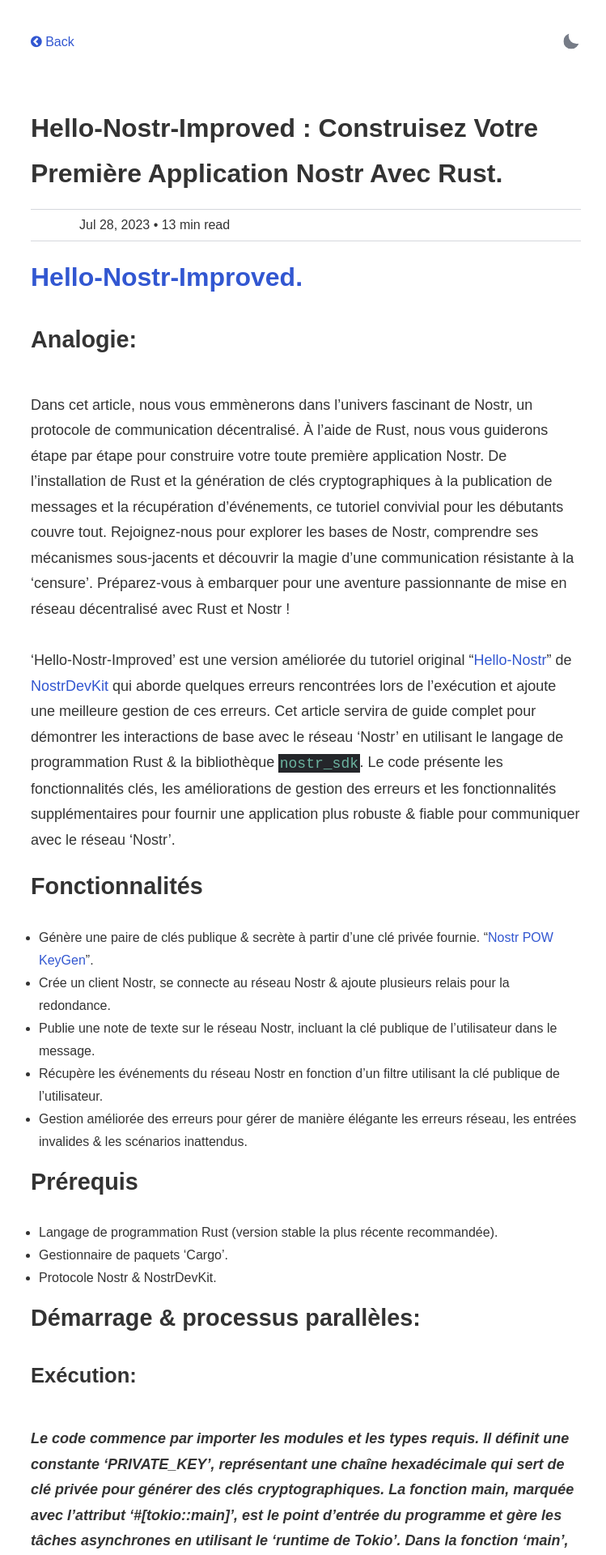
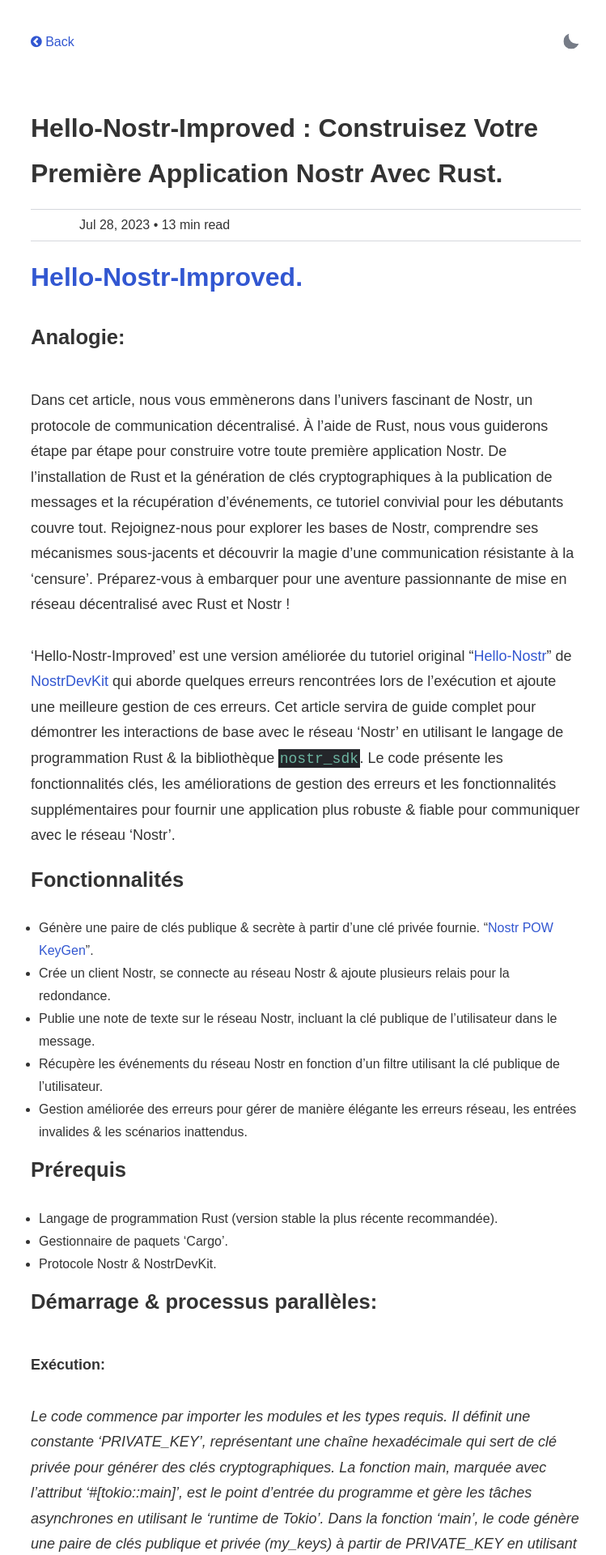
Before and after one commit to aliifam/jdox, a Jekyll site: the page built from _posts/2023-07-28-Hello-Nostr-Improved : Construisez votre première application Nostr avec Rust.md, in a window 1280 px wide. Shown: the top 1920 px of the page at 81% size, without its empty margins (262-1011 px from the left). Built offline with Jekyll 4.4.1, drawn with Linux system fonts in a browser that asks for light colours; some web fonts are replaced.

````diff
--- a/_posts/2023-07-28-Hello-Nostr-Improved : Construisez votre première application Nostr avec Rust.md
+++ b/_posts/2023-07-28-Hello-Nostr-Improved : Construisez votre première application Nostr avec Rust.md
@@ -11,13 +11,13 @@ thumb: /img/thumb/Nostr_Rust.png
 
 <h1><a href="https://github.com/Ferrerkomi/Hello-Nostr-Improved">Hello-Nostr-Improved.</a></h1>
 
-<h2> Analogie: </h2>
+<h3> Analogie: </h3>
 
 Dans cet article, nous vous emmènerons dans l'univers fascinant de Nostr, un protocole de communication décentralisé. À l'aide de Rust, nous vous guiderons étape par étape pour construire votre toute première application Nostr. De l'installation de Rust et la génération de clés cryptographiques à la publication de messages et la récupération d'événements, ce tutoriel convivial pour les débutants couvre tout. Rejoignez-nous pour explorer les bases de Nostr, comprendre ses mécanismes sous-jacents et découvrir la magie d'une communication résistante à la 'censure'. Préparez-vous à embarquer pour une aventure passionnante de mise en réseau décentralisé avec Rust et Nostr !
 
 'Hello-Nostr-Improved' est une version améliorée du tutoriel original "[Hello-Nostr](https://ndkit.com/tutorials/hello-nostr/)" de [NostrDevKit](https://github.com/NostrDevKit/hello-nostr) qui aborde quelques erreurs rencontrées lors de l'exécution et ajoute une meilleure gestion de ces erreurs. Cet article servira de guide complet pour démontrer les interactions de base avec le réseau 'Nostr' en utilisant le langage de programmation Rust & la bibliothèque `nostr_sdk`. Le code présente les fonctionnalités clés, les améliorations de gestion des erreurs et les fonctionnalités supplémentaires pour fournir une application plus robuste & fiable pour communiquer avec le réseau 'Nostr'.
 
-<h2> Fonctionnalités </h2>
+<h3> Fonctionnalités </h3>
 
 - Génère une paire de clés publique & secrète à partir d'une clé privée fournie. "[Nostr POW KeyGen](https://www.nostr.rest/)".
 - Crée un client Nostr, se connecte au réseau Nostr & ajoute plusieurs relais pour la redondance.
@@ -26,21 +26,21 @@ Dans cet article, nous vous emmènerons dans l'univers fascinant de Nostr, un pr
 - Gestion améliorée des erreurs pour gérer de manière élégante les erreurs réseau, les entrées invalides & les scénarios inattendus.
 
 
-<h2> Prérequis </h2>
+<h3> Prérequis </h3>
 
 - Langage de programmation Rust (version stable la plus récente recommandée).
 - Gestionnaire de paquets 'Cargo'.
 - Protocole Nostr & NostrDevKit.
 
 
-<h2> Démarrage & processus parallèles: </h2>
+<h3> Démarrage & processus parallèles: </h3>
 
-<h3> Exécution:</h3>
+**Exécution:**
 
-**_Le code commence par importer les modules et les types requis. Il définit une constante 'PRIVATE_KEY', représentant une chaîne hexadécimale qui sert de clé privée pour générer des clés cryptographiques. La fonction main, marquée avec l'attribut '#[tokio::main]', est le point d'entrée du programme et gère les tâches asynchrones en utilisant le 'runtime de Tokio'. Dans la fonction 'main', le code génère une paire de clés publique et privée (my_keys) à partir de PRIVATE_KEY en utilisant des opérations cryptographiques. Il crée un client Nostr, ajoute deux relais au client et établit une connexion avec le réseau Nostr. Le code prépare un message textuel contenant la clé publique de l'utilisateur et le publie en tant que note sur le réseau Nostr. Après une pause de 1 seconde (pour permettre à l'événement de se propager sur le réseau), le code récupère les événements en utilisant un filtre basé sur la clé publique de l'utilisateur. Les événements récupérés sont affichés à la console, montrant les Event IDs, les clés publiques, les horodatages de création et le contenu des événements._**
+_Le code commence par importer les modules et les types requis. Il définit une constante 'PRIVATE_KEY', représentant une chaîne hexadécimale qui sert de clé privée pour générer des clés cryptographiques. La fonction main, marquée avec l'attribut '#[tokio::main]', est le point d'entrée du programme et gère les tâches asynchrones en utilisant le 'runtime de Tokio'. Dans la fonction 'main', le code génère une paire de clés publique et privée (my_keys) à partir de PRIVATE_KEY en utilisant des opérations cryptographiques. Il crée un client Nostr, ajoute deux relais au client et établit une connexion avec le réseau Nostr. Le code prépare un message textuel contenant la clé publique de l'utilisateur et le publie en tant que note sur le réseau Nostr. Après une pause de 1 seconde (pour permettre à l'événement de se propager sur le réseau), le code récupère les événements en utilisant un filtre basé sur la clé publique de l'utilisateur. Les événements récupérés sont affichés à la console, montrant les Event IDs, les clés publiques, les horodatages de création et le contenu des événements._
 
 
-<h3> Installation de Rust </h3>
+**Installation de Rust**
 
 Si vous avez déjà une installation fonctionnelle du compilateur Rust le plus récent, vous pouvez passer à la section suivante.
 
@@ -79,7 +79,7 @@ Hello, world! ou hello nostr!
 
 **Référez-vous à cette section chaque fois que vous souhaitez exécuter le programme.**
 
-<h2> Générer une paire de clés </h2>
+<h3> Générer une paire de clés </h3>
 
 Créons une paire de clés de manière non sécurisée à l'aide d'un outil en ligne:
 
@@ -97,7 +97,7 @@ fn main() {
 ```
 
 
-<h2> Ajouter la dépendance rust-nostr </h2>
+<h3> Ajouter la dépendance rust-nostr </h3>
 
 Ouvrez 'Cargo.toml' et ajoutez la dépendance 'rust-nostr'. Vous pouvez vérifier la dernière version de la bibliothèque ou utiliser la méthode ci-dessous.
 
@@ -110,14 +110,14 @@ tokio = { version = "1", features = ["full"] }
 ```
 
 
-<h2> Ajoutez l'import en haut du fichier 'main.rs'. </h2>
+<h3> Ajoutez l'import en haut du fichier 'main.rs'. </h3>
 
 ```rust
 use nostr_sdk::prelude::*;
 ```
 
 
-<h2> Rendre le programme asynchrone </h2>
+<h3> Rendre le programme asynchrone </h3>
 
 Mettez à jour la signature de la fonction 'main' pour ajouter le tag 'tokio', le marquer comme asynchrone et renvoyer le type 'nostr_sdk::prelude::Result'. Vous devrez ajouter l'instruction 'Ok(())' à la fin de la fonction 'main'.
 
@@ -130,7 +130,7 @@ async fn main() -> Result<()> {
 ```
 
 
-<h2> Charger la clé </h2>
+<h3> Charger la clé </h3>
 
 Nous devons créer une instance du type Keys à partir de notre clé privée. Mettez à jour la fonction main avec le code ci-dessous et exécutez-le.
 
@@ -149,7 +149,7 @@ Hello, nostr! My public key is: becd05edf0c858d6d371304bceab3188a8deb8556f4a5905
 ```
 
 
-<h2> Créer un client et ajouter des relais </h2>
+<h3> Créer un client et ajouter des relais </h3>
 
 'Nostr' utilise des 'relais' pour recevoir, stocker et interroger les 'événements' (events), et nous utilisons le type 'Client' pour accéder à un relais. Créez un 'client' ou compte et ajoutez deux relais pour recevoir notre message. L'utilisation de plusieurs relais garantit que notre contenu est répliqué et protège les créateurs de la censure. Après avoir ajouté les relais, appelez ou interpeler 'connect()'.
 
@@ -161,7 +161,7 @@ client.connect().await;
 ```
 
 
-<h2> Publier une note texte </h2>
+<h3> Publier une note texte </h3>
 
 Plaçons notre message dans une variable 'String' pour pouvoir l'afficher et l'envoyer aux relais. Ensuite, appelons la fonction 'publish_text_note' et affichons l'ID de l'événement résultant.
 
@@ -173,9 +173,9 @@ let event: Event = client.publish_text_note(message, &[]).await?;
 println!("{:#?}", event);
 
 ```
-_**Félicitations, vous avez publié votre premier événement !**_
+_Félicitations, vous avez publié votre premier événement !_
 
-_**Le resultat devrait être ceci:**_
+**Le resultat devrait être ceci:**
 
 ```bash
  Running `target/release/hello-nostr`
@@ -185,7 +185,7 @@ EventId(
 )
 ```
 
-_**Réexécutez !**_
+_Réexécutez !_
 
 Exécutez à nouveau le programme et notez que l'ID de l'événement 'change'. Cela est dû au fait que l'ID de l'événement est un 'hachage' de données qui inclut l'horodatage, et comme l'heure a changé depuis la publication d'origine, l'ID a également changé.
 
@@ -198,7 +198,7 @@ EventId(
 ```
 
 
-<h2> Récupérer l'événement </h2>
+<h3> Récupérer l'événement </h3>
 
 Ajoutons du code pour récupérer l'événement en créant une instance d'un Filter avec l'ID de l'événement que nous venons de créer.
 
@@ -262,7 +262,7 @@ EventId(
 ```
 
 
-<h2> Filtrage amélioré </h2>
+<h3> Filtrage amélioré </h3>
 
 En pratique, il est probablement rare de récupérer un événement par son ID. Nous utiliserions généralement des critères avec d'autres paramètres de filtre. Mettons à jour notre programme pour récupérer tous les événements que nous avons publiés à partir de notre clé.
 
@@ -429,9 +429,9 @@ _**Ces sections contiennent des informations sur les événements récupérés d
 Dans ce tutoriel simple, nous avons assuré que la chaîne d'outils 'Rust' était installée, créé un nouveau 'binaire Rust', publié un 'message' (événement) sur plusieurs 'relais' et récupéré le message.
 
 
-<h2> Explication du Code </h2>
+<h3> Explication du Code </h3>
 
-<h3> Génération des Clés </h3>
+_Génération des Clés_
 
 Le code inclut une fonction pour générer une paire de clés publique & secrète à partir d'une clé privée fournie, "[Nostr POW KeyGen](https://www.nostr.rest/)". Cela est réalisé à l'aide d'opérations cryptographiques et des structures `SecretKey` & `Keys` de la bibliothèque `nostr_sdk`. La gestion améliorée des erreurs garantit que les clés privées invalides sont gérées de manière élégante, évitant ainsi les plantages de l'application.
 
@@ -453,8 +453,7 @@ _Le programme se connecte avec succès au réseau Nostr et publie la note textue
 
 **_Le code peut récupérer des événements en double en raison de plusieurs relais dans le réseau Nostr, ce qui entraîne la propagation des événements par différents chemins._**
 
-
-<h2> Gestion des Erreurs et Corrections </h2>
+<h3> Gestion des Erreurs et Corrections </h3>
 
 Au cours du développement de ce projet, plusieurs erreurs ont été rencontrées et gérées de manière élégante pour améliorer la stabilité de l'application et l'expérience utilisateur. Voici les erreurs rencontrées et les corrections correspondantes: (Ceci n'est que mon cas en particulier et peut donc varier selon notre outil de travail...)
 
@@ -484,8 +483,7 @@ _Erreur 4 : Types incompatibles_
 
 _**Correction**_ : La correction consiste à fournir une `Map<String, Value>` à la place d'une `Option<Map<String, Value>>` pour la variable `empty_custom`, ce qui correspond au type attendu.
 
-
-<h2> Améliorations Supplémentaires </h2>
+<h3> Améliorations Supplémentaires </h3>
 
 Bien que la version actuelle offre des fonctionnalités de base et une gestion améliorée des erreurs, il existe plusieurs façons d'étendre et d'améliorer davantage l'application :
 
@@ -494,7 +492,7 @@ Bien que la version actuelle offre des fonctionnalités de base et une gestion a
 - **Contrats Intelligents** : Explorez l'intégration avec des contrats intelligents pour permettre des actions prédéfinies en fonction d'événements spécifiques.
 - **Concurrence** : Utilisez des tâches asynchrones pour effectuer plusieurs opérations simultanément et améliorer les performances de l'application.
 
-<h2> Conclusion </h2>
+<h3> Conclusion </h3>
 
 ce tutoriel nous a fourni une introduction douce et conviviale à la construction d'applications avec le protocole Nostr. Nous avons appris les bases de l'interaction avec le réseau Nostr en utilisant Rust et nous avons exploré comment publier et récupérer des événements du réseau. Nous avons commencé par installer les dépendances nécessaires et créer un projet Rust binaire. Ensuite, nous avons généré une paire de clés publique et privée à partir d'une clé privée fournie. En utilisant ces clés, nous avons créé un client Nostr et nous sommes connectés au réseau en ajoutant deux relais. Le client nous a permis de publier la note textuelle sur le réseau Nostr et de récupérer les événements correspondants.
 
````
